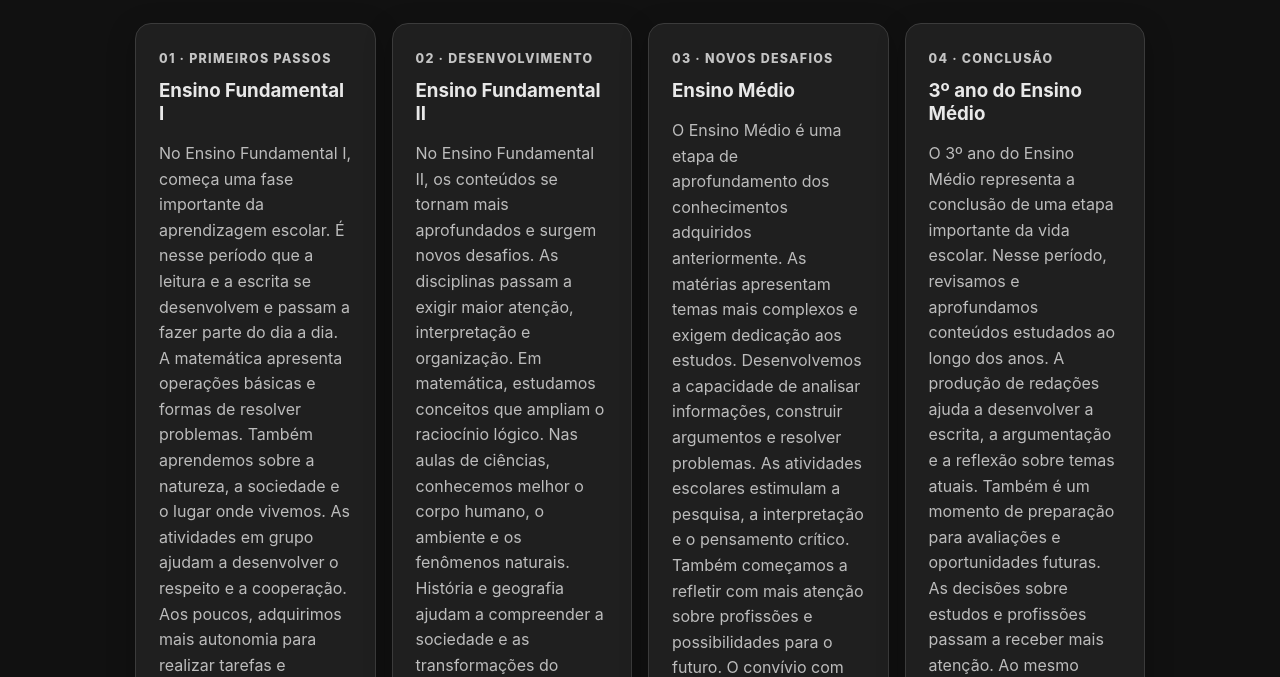
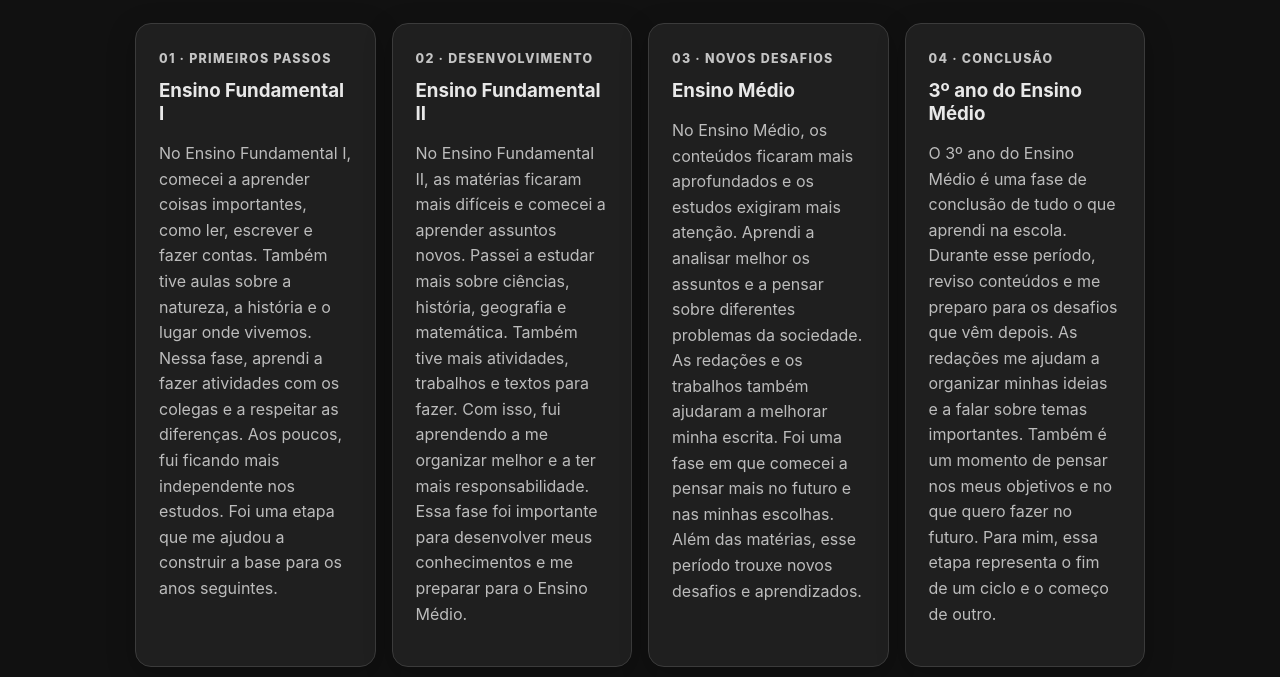
Before and after one commit to Thiago-Borsuk/Minha-Jornada, a plain HTML site: page index.html in a window 1280 px wide. Shown: the part 705-1382 px from the top of the page. Drawn offline with Linux system fonts and the light colour scheme.

Commit message:
Resumir trajetória escolar com textos mais naturais de cinco frases

```diff
--- a/index.html
+++ b/index.html
@@ -7,10 +7,10 @@
 <nav><a href="#inicio" data-tab="inicio">Início</a><a href="#trajetoria" data-tab="trajetoria">Trajetória escolar</a><a href="#redacoes" data-tab="redacoes">Minhas Redações</a></nav>
 <main><div id="home-screen"><section id="inicio"><h2>Bem-vindo à minha jornada</h2><p class="muted">Este portfólio apresenta minha trajetória na escola e reúne quinze redações sobre assuntos importantes da sociedade, da tecnologia, do meio ambiente e da cultura. <a href="#redacoes" data-tab="redacoes">Acesse minhas redações</a>.</p></section>
 <section id="trajetoria"><h2>Minha trajetória escolar</h2><p class="muted">Uma linha do tempo das etapas da minha formação.</p><div class="timeline">
-<div class="stage"><span>01 · PRIMEIROS PASSOS</span><h3>Ensino Fundamental I</h3><p>No Ensino Fundamental I, começa uma fase importante da aprendizagem escolar. É nesse período que a leitura e a escrita se desenvolvem e passam a fazer parte do dia a dia. A matemática apresenta operações básicas e formas de resolver problemas. Também aprendemos sobre a natureza, a sociedade e o lugar onde vivemos. As atividades em grupo ajudam a desenvolver o respeito e a cooperação. Aos poucos, adquirimos mais autonomia para realizar tarefas e organizar os estudos. A curiosidade e a criatividade são incentivadas em diferentes disciplinas. Essa etapa constrói a base de conhecimentos que será utilizada nos anos seguintes.</p></div>
-<div class="stage"><span>02 · DESENVOLVIMENTO</span><h3>Ensino Fundamental II</h3><p>No Ensino Fundamental II, os conteúdos se tornam mais aprofundados e surgem novos desafios. As disciplinas passam a exigir maior atenção, interpretação e organização. Em matemática, estudamos conceitos que ampliam o raciocínio lógico. Nas aulas de ciências, conhecemos melhor o corpo humano, o ambiente e os fenômenos naturais. História e geografia ajudam a compreender a sociedade e as transformações do mundo. A leitura e a produção de textos também ganham mais importância. Nesse período, aprendemos a lidar com responsabilidades e diferentes pontos de vista. É uma fase de crescimento acadêmico, social e pessoal.</p></div>
-<div class="stage"><span>03 · NOVOS DESAFIOS</span><h3>Ensino Médio</h3><p>O Ensino Médio é uma etapa de aprofundamento dos conhecimentos adquiridos anteriormente. As matérias apresentam temas mais complexos e exigem dedicação aos estudos. Desenvolvemos a capacidade de analisar informações, construir argumentos e resolver problemas. As atividades escolares estimulam a pesquisa, a interpretação e o pensamento crítico. Também começamos a refletir com mais atenção sobre profissões e possibilidades para o futuro. O convívio com colegas e professores contribui para o amadurecimento. A organização do tempo e a responsabilidade se tornam cada vez mais importantes. Essa fase prepara os estudantes para novos caminhos após a educação básica.</p></div>
-<div class="stage"><span>04 · CONCLUSÃO</span><h3>3º ano do Ensino Médio</h3><p>O 3º ano do Ensino Médio representa a conclusão de uma etapa importante da vida escolar. Nesse período, revisamos e aprofundamos conteúdos estudados ao longo dos anos. A produção de redações ajuda a desenvolver a escrita, a argumentação e a reflexão sobre temas atuais. Também é um momento de preparação para avaliações e oportunidades futuras. As decisões sobre estudos e profissões passam a receber mais atenção. Ao mesmo tempo, valorizamos os conhecimentos e as experiências construídos na escola. A responsabilidade e a autonomia ajudam a enfrentar os próximos desafios. Assim, o encerramento desse ciclo marca o início de novas possibilidades de aprendizado.</p></div>
+<div class="stage"><span>01 · PRIMEIROS PASSOS</span><h3>Ensino Fundamental I</h3><p>No Ensino Fundamental I, comecei a aprender coisas importantes, como ler, escrever e fazer contas. Também tive aulas sobre a natureza, a história e o lugar onde vivemos. Nessa fase, aprendi a fazer atividades com os colegas e a respeitar as diferenças. Aos poucos, fui ficando mais independente nos estudos. Foi uma etapa que me ajudou a construir a base para os anos seguintes.</p></div>
+<div class="stage"><span>02 · DESENVOLVIMENTO</span><h3>Ensino Fundamental II</h3><p>No Ensino Fundamental II, as matérias ficaram mais difíceis e comecei a aprender assuntos novos. Passei a estudar mais sobre ciências, história, geografia e matemática. Também tive mais atividades, trabalhos e textos para fazer. Com isso, fui aprendendo a me organizar melhor e a ter mais responsabilidade. Essa fase foi importante para desenvolver meus conhecimentos e me preparar para o Ensino Médio.</p></div>
+<div class="stage"><span>03 · NOVOS DESAFIOS</span><h3>Ensino Médio</h3><p>No Ensino Médio, os conteúdos ficaram mais aprofundados e os estudos exigiram mais atenção. Aprendi a analisar melhor os assuntos e a pensar sobre diferentes problemas da sociedade. As redações e os trabalhos também ajudaram a melhorar minha escrita. Foi uma fase em que comecei a pensar mais no futuro e nas minhas escolhas. Além das matérias, esse período trouxe novos desafios e aprendizados.</p></div>
+<div class="stage"><span>04 · CONCLUSÃO</span><h3>3º ano do Ensino Médio</h3><p>O 3º ano do Ensino Médio é uma fase de conclusão de tudo o que aprendi na escola. Durante esse período, reviso conteúdos e me preparo para os desafios que vêm depois. As redações me ajudam a organizar minhas ideias e a falar sobre temas importantes. Também é um momento de pensar nos meus objetivos e no que quero fazer no futuro. Para mim, essa etapa representa o fim de um ciclo e o começo de outro.</p></div>
 </div></section></div>
 <section id="redacoes" hidden><button type="button" id="back-home" class="back-home">← Voltar ao início</button><h2>Minhas redações</h2><p class="muted">Quinze produções textuais revisadas, preservando a identidade da escrita original.</p><div class="toolbar"><input id="search" placeholder="Buscar redação por tema..." aria-label="Buscar redação"></div><p id="count"></p><div class="essays" id="essays"></div></section>
 </main>
```
